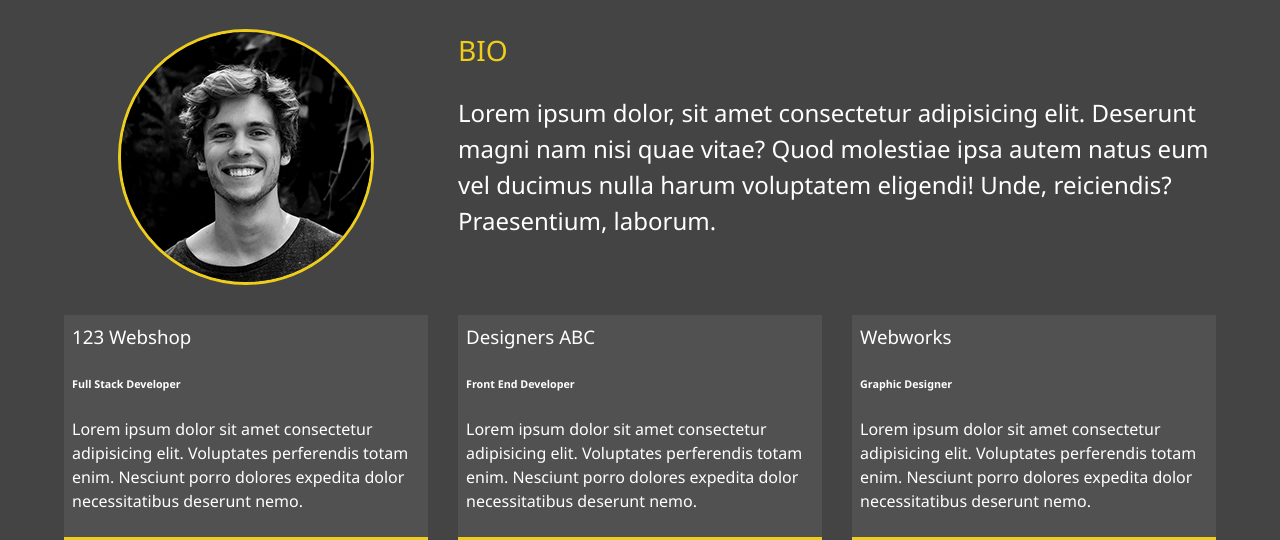
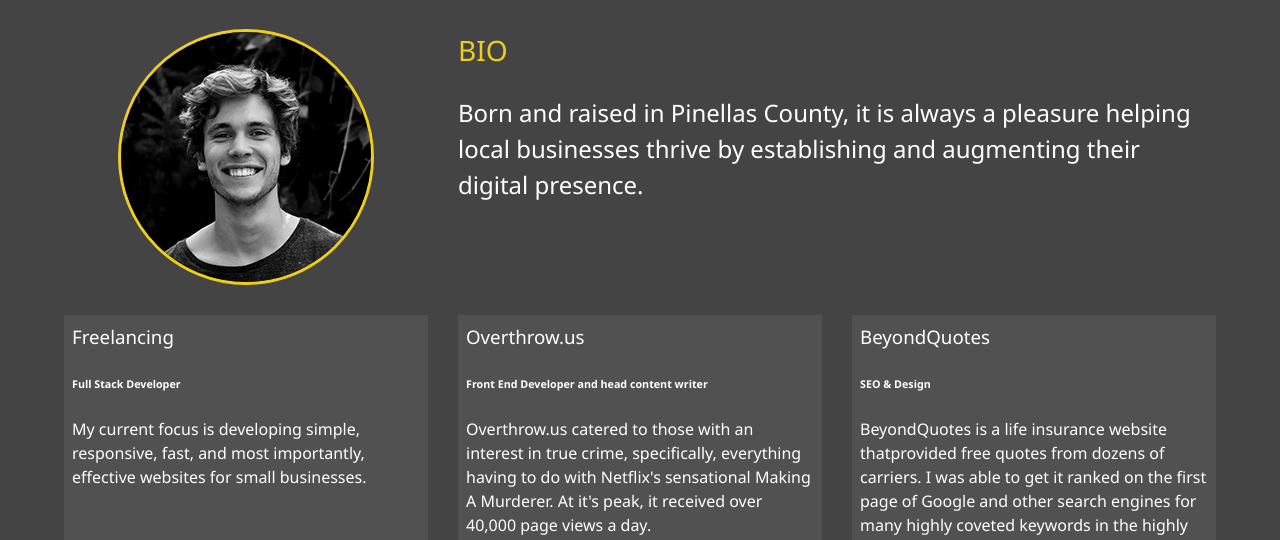
Before and after one commit to whywhynot/modern_portfolio, a website: page dist/about.html in a window 1280 px wide. Shown: the part 253-793 px from the top of the page. Drawn offline with Linux system fonts and the light colour scheme.

Commit message:
updated the about section

```diff
--- a/dist/about.html
+++ b/dist/about.html
@@ -62,29 +62,29 @@
 
       <div class="bio">
         <h3 class="text-secondary">BIO</h3>
-        <p>Lorem ipsum dolor, sit amet consectetur adipisicing elit. Deserunt magni nam nisi quae vitae? Quod molestiae ipsa
-          autem natus eum vel ducimus nulla harum voluptatem eligendi! Unde, reiciendis? Praesentium, laborum.</p>
+        <p>Born and raised in Pinellas County, it is always a pleasure helping local businesses thrive by establishing and augmenting
+          their digital presence.</p>
       </div>
 
       <div class="job job-1">
-        <h3>123 Webshop</h3>
+        <h3>Freelancing</h3>
         <h6>Full Stack Developer</h6>
-        <p>Lorem ipsum dolor sit amet consectetur adipisicing elit. Voluptates perferendis totam enim. Nesciunt porro dolores
-          expedita dolor necessitatibus deserunt nemo.</p>
+        <p>My current focus is developing simple, responsive, fast, and most importantly, effective websites for small businesses.</p>
       </div>
 
       <div class="job job-2">
-        <h3>Designers ABC</h3>
-        <h6>Front End Developer</h6>
-        <p>Lorem ipsum dolor sit amet consectetur adipisicing elit. Voluptates perferendis totam enim. Nesciunt porro dolores
-          expedita dolor necessitatibus deserunt nemo.</p>
+        <h3>Overthrow.us</h3>
+        <h6>Front End Developer and head content writer</h6>
+        <p>Overthrow.us catered to those with an interest in true crime, specifically, everything having to do with Netflix's
+          sensational Making A Murderer. At it's peak, it received over 40,000 page views a day.</p>
       </div>
 
       <div class="job job-3">
-        <h3>Webworks</h3>
-        <h6>Graphic Designer</h6>
-        <p>Lorem ipsum dolor sit amet consectetur adipisicing elit. Voluptates perferendis totam enim. Nesciunt porro dolores
-          expedita dolor necessitatibus deserunt nemo.</p>
+        <h3>BeyondQuotes</h3>
+        <h6>SEO & Design</h6>
+        <p>BeyondQuotes is a life insurance website thatprovided free quotes from dozens of carriers. I was able to get it ranked
+          on the first page of Google and other search engines for many highly coveted keywords in the highly competitive
+          life insurance industry </p>
       </div>
     </div>
   </main>
--- a/package.json
+++ b/package.json
@@ -3,12 +3,15 @@
   "version": "1.0.0",
   "description": "Responsive portfolio website",
   "main": "index.js",
+  "homepage": "https://github.com/whywhynot/modern_portfolio",
   "scripts": {
-    "sass": "node-sass -w scss/ -o dist/css/ --recursive"
+    "sass": "node-sass -w scss/ -o dist/css/ --recursive",
+    "deploy": "gh-pages -d dist"
   },
   "author": "Brad Traversy",
   "license": "MIT",
   "dependencies": {
+    "gh-pages": "^1.2.0",
     "node-sass": "^4.9.2"
   }
 }
```
Also changed, not shown: 1 other file.
